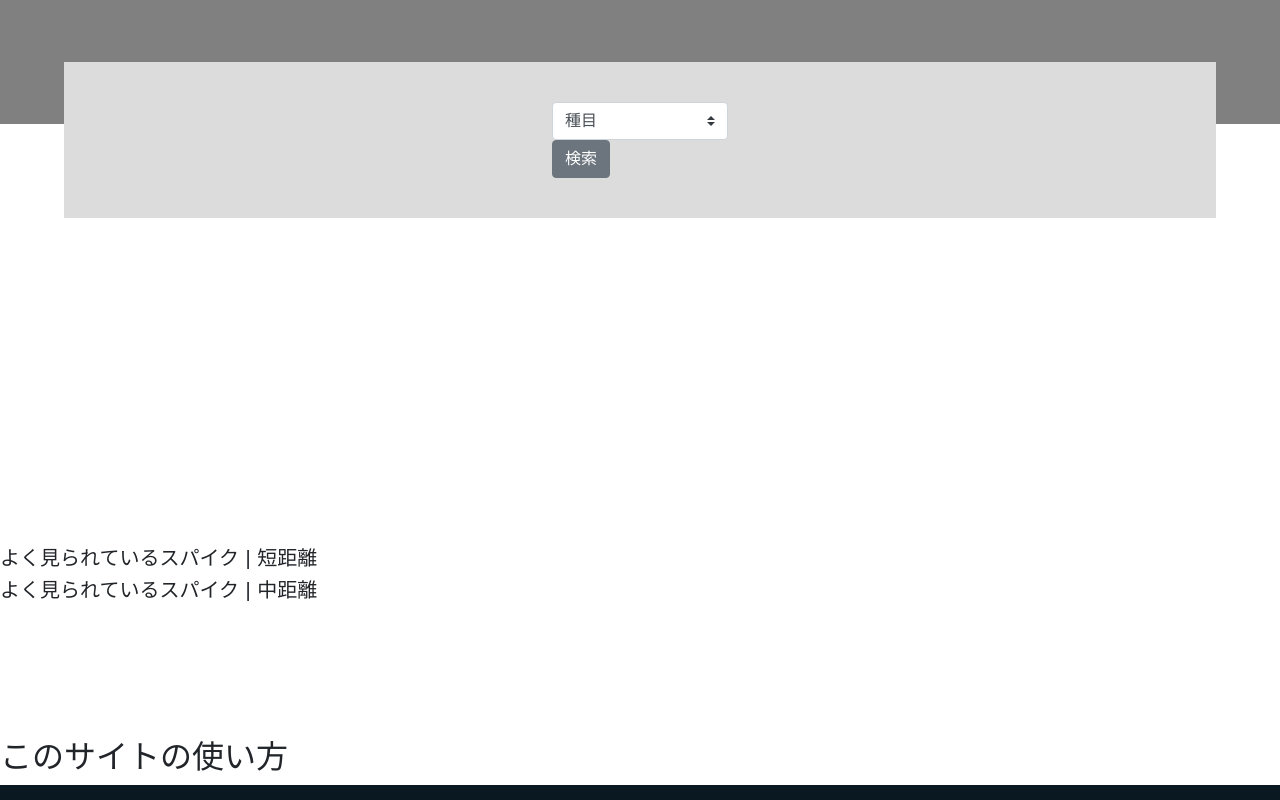
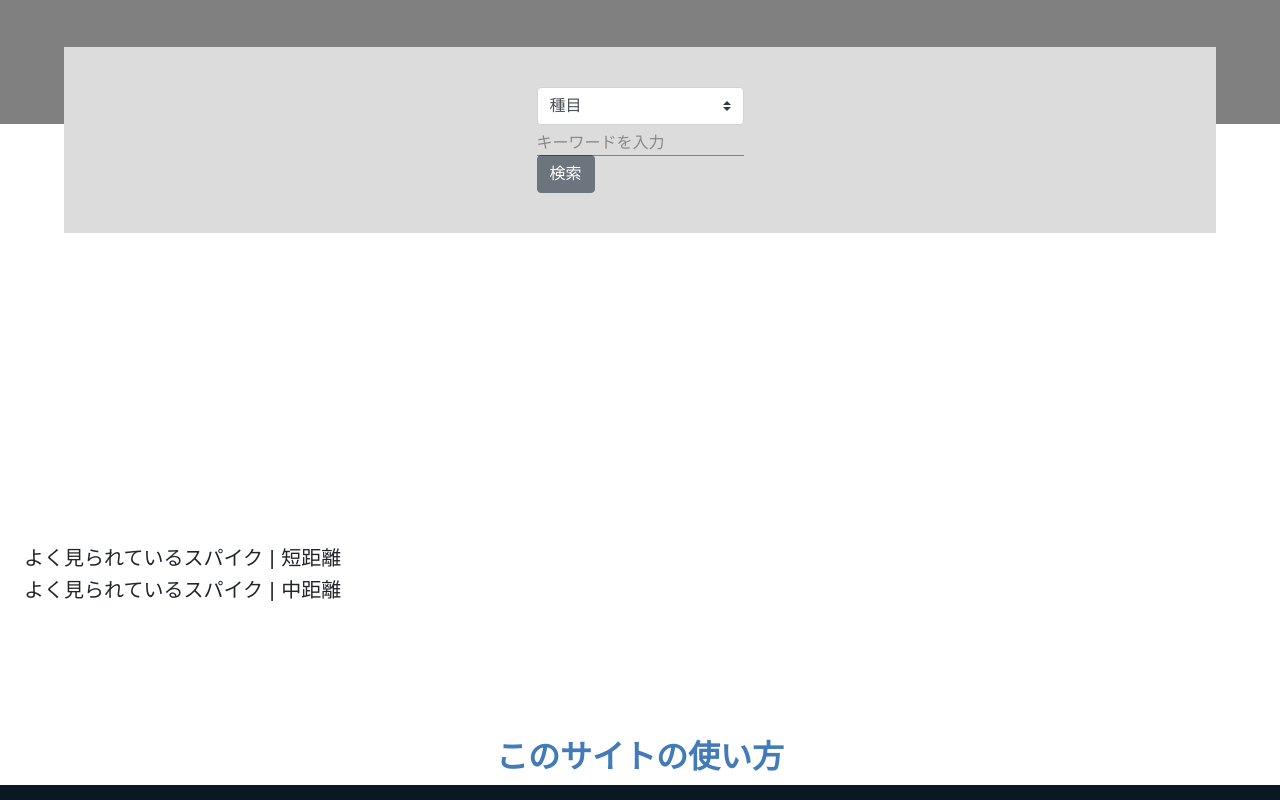
Before and after one commit to shoespicks/shoespicks, a Nuxt app: page / in a window 1280 px wide. Shown: the part 260-1060 px from the top of the page. Built offline with nearby package versions, Linux system fonts and the light colour scheme.

Commit message:
自動検索テスト

```diff
--- a/assets/css/style.css
+++ b/assets/css/style.css
@@ -142,19 +142,25 @@ html {
   margin: 0 auto;
 }
 
-
-
 /* section 3 */
 .commonlySeen {
-  padding: 33vw 0 10vw;
+  padding: 33vw 3vh 10vw;
 }
 .commonlySeen h2 {
   font-size: 2.5vh;
 }
 
 /* section 4 */
-
 /*  このサイトの使い方の文字色　#437BB9 */
+.howToUse {
+    padding: 0 3vh 0;
+}
+.howToUse h2 {
+  font-size: 4vh;
+  color: #437BB9;
+  font-weight: bold;
+  text-align: center;
+}
 
 /*==検索ページ（spikeSearch.vue）==*/
 .flex {
--- a/pages/index.vue
+++ b/pages/index.vue
@@ -18,6 +18,7 @@
           :options="options"
           >
         </b-form-select>
+        <searchForm></searchForm>
         <!-- <b-form-select name="" id="">
           <template #first>
             <b-form-select-option :value="null" disabled>こだわり</b-form-select-option>
@@ -57,8 +58,12 @@
 <script lang="ts">
 import { contentfulClient } from "~/plugins/contentful";
 import Vue from "vue";
+import searchForm from "@/components/Atom/searchForm.vue";
 
 export default Vue.extend({
+  components: {
+    searchForm,
+  },
   data() {
     return {
       spikes: [],
--- a/pages/spikeSearch.vue
+++ b/pages/spikeSearch.vue
@@ -1,6 +1,6 @@
 <template>
   <div>
-    <b-form @submit.prevent="submit" onload="submit()">
+    <b-form @submit.prevent="submit">
       <b-form-group>
         <b-form-input type="text" v-model="form.name" placeholder="スパイクで検索" autofocus></b-form-input>
       </b-form-group>
@@ -152,6 +152,9 @@ export default Vue.extend({
   },
   data() {
     return {
+      query: "",
+      posts: [],
+      loading: false,
       form: {
         name: "",
         status: [],
@@ -203,10 +206,40 @@ export default Vue.extend({
       ],
     };
   },
+  computed: {
+    isRequired() {
+      return !!this.query && !/^\s+$/.test(this.query);
+    },
+  },
+  watch: {
+    "$route.query.q": {
+      handler(newVal) {
+        this.query = newVal;
+        // クエリーが投げられた一番最初
+        this.getPosts();
+      },
+      immediate: true,
+    },
+  },
   methods: {
+     async getPosts() {
+      // 空白時に検索しない条件式
+      if (this.isRequired) {
+        this.loading = true;
+        await contentfulClient
+          .getEntries({
+            content_type: "spike",
+            query: this.query,
+          })
+          .then(({ items }) => (this.posts = items))
+          .catch(console.error);
+        this.loading = false;
+      }
+    },
+
+
     submit(e: Event) {
       e.preventDefault();
-
       // 機能０ 検索窓で検索する
       var searchInput: { [key: string]: string } = {
         content_type: "spike",
@@ -255,11 +288,13 @@ export default Vue.extend({
       });
     },
   },
+
 });
+
 if (process.browser) {
   window.onload = function () {
-    console.log("ここのOnloadは機能したよ");
-
+    // console.log("ここのOnloadは機能したよ");
+  //  submit()
   };
 }
 </script>
```
